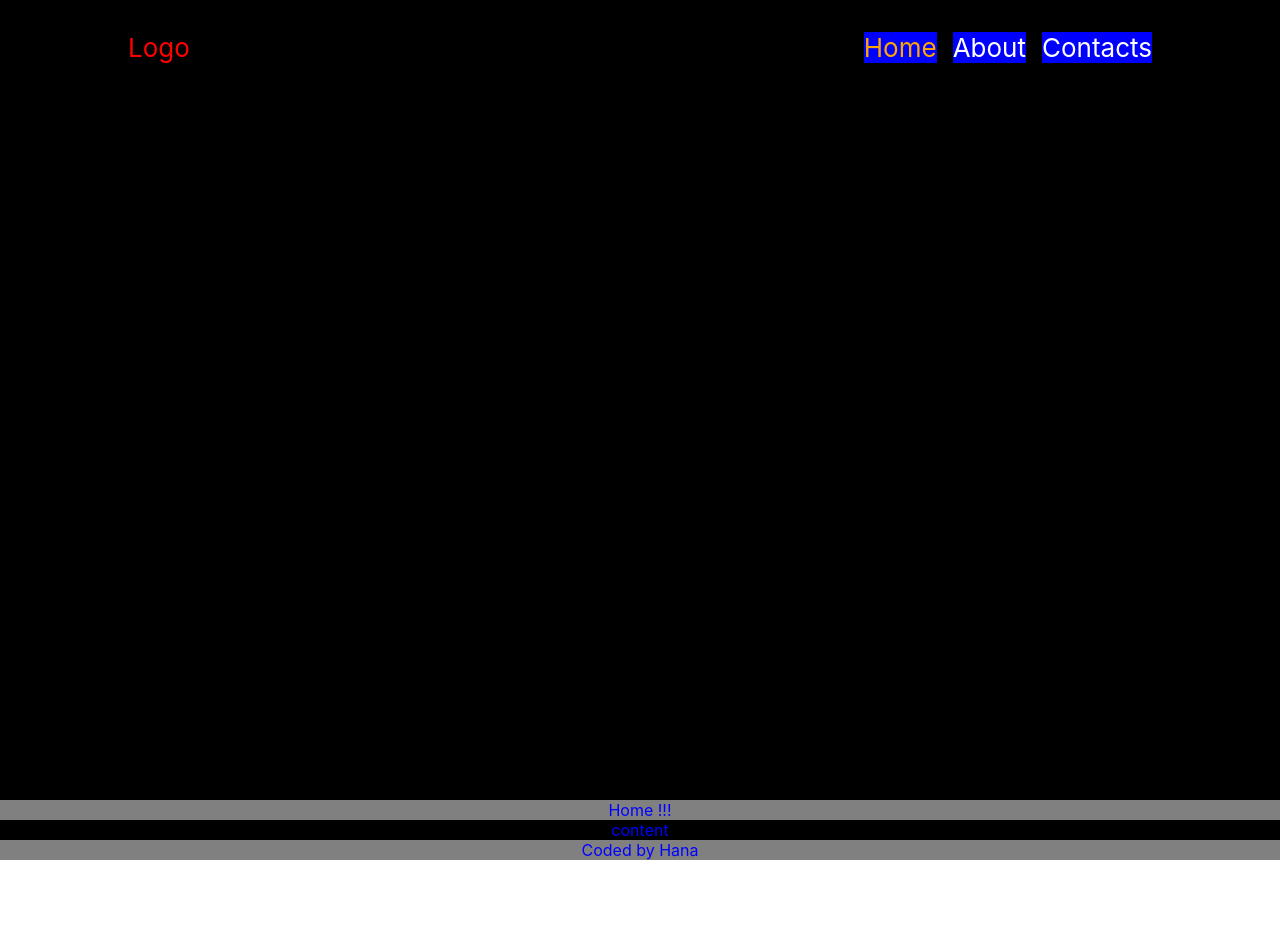
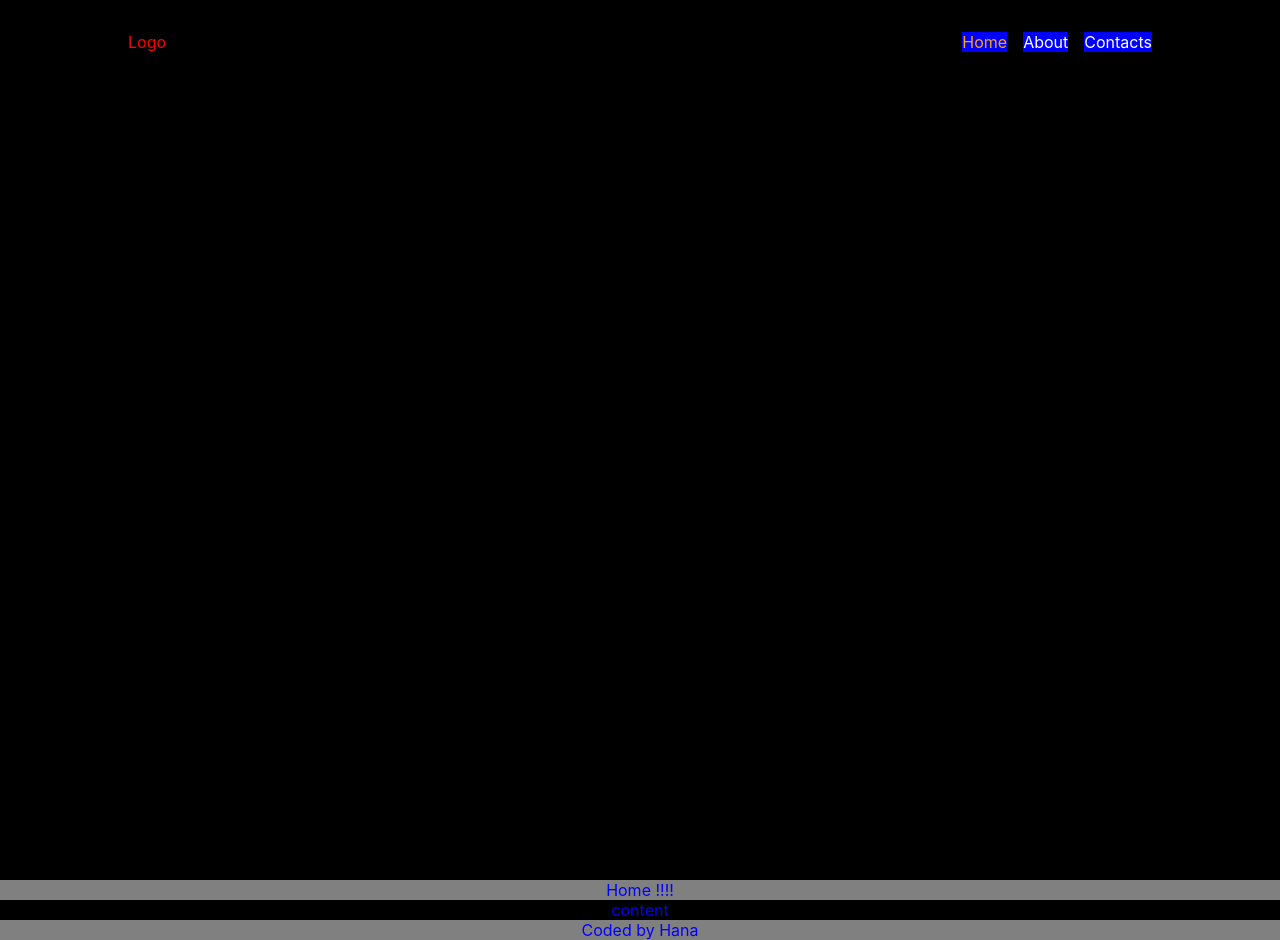
Before and after one commit to havoriskova/portfolio, a React (Create React App) app in the folder 01-portfolio/: page / in a window 1280 px wide. Before the commit the page ends 860 px from the top, so only its background shows below. Built offline with nearby package versions, Linux system fonts and the light colour scheme.

Commit message:
added logic for Loader

```diff
--- a/01-portfolio/src/App.css
+++ b/01-portfolio/src/App.css
@@ -38,20 +38,20 @@ footer {
 /*------------------*/
 
 .App header {
-  min-height: 100vh;
-  display: flex;
+  /* min-height: 100vh; */
+  height: 5rem;
+  /* display: flex;
   flex-direction: column;
   align-items: center;
   justify-content: center;
   font-size: calc(10px + 2vmin);
-  color: white;
+  color: white; */
 }
 
 .App header nav {
-  margin: 2rem;
-  position: fixed;
-  top: 0;
-  /* width: 80%; */
+  /* position: fixed; */
+  padding-top: 2rem;
+  top: 1rem;
   display: flex;
 }
 
--- a/01-portfolio/src/App.js
+++ b/01-portfolio/src/App.js
@@ -5,11 +5,16 @@ import About from './components/About.js';
 import Home from './components/Home.js';
 import Contact from './components/Contact.js';
 import { Component } from 'react';
+import Loader from './components/Loader';
 
 class App extends Component {
-  render() {
-    return (
-      <BrowserRouter>
+
+  constructor(props) {
+    super(props);
+    this.state = {
+      isLoading: true
+    };
+    this.myPage = (<BrowserRouter>
       <div className="App">
           <header>
             <nav>
@@ -34,8 +39,22 @@ class App extends Component {
 
           <footer><p>Coded by Hana</p></footer>
       </div>
-      </BrowserRouter>
-    );
+    </BrowserRouter>);
+  }
+
+
+  render() {
+
+    if ( this.state.isLoading ) {
+      {setTimeout(()=> {this.setState(state => ({
+        isLoading: false
+      }))}, 2000)}
+      return <Loader />
+    } else {
+    return (
+      this.myPage
+    );};
+
 }}
 
 export default App;
--- a/01-portfolio/src/components/Contact.js
+++ b/01-portfolio/src/components/Contact.js
@@ -3,7 +3,7 @@ export default function Contact() {
 
     return (
         <div className="Contact container">
-            Contact !!!
+            Contact !!! // little game would be nicer
         </div>
     )
 }
--- /dev/null
+++ b/01-portfolio/src/components/Home.css
@@ -0,0 +1,16 @@
+
+.Home .extension-of-header {
+    min-height: 100vh;
+    background-color: var(--primary-color);
+}
+
+.Home .full-width {
+    width: 100vw;
+    margin-inline-start: 50%;
+    transform: translate(-50%);
+}
+
+/* .Home .full-width {
+    box-shadow: 0 0 0 100vmax black;
+    clip-path: inset(0 - 100vmax);
+} */
--- a/01-portfolio/src/components/Home.js
+++ b/01-portfolio/src/components/Home.js
@@ -1,9 +1,15 @@
+import'./Home.css';
 
-export default function Home() {
+
+export default function Home(props) {
+
+    console.log("no")
+    console.log(props);
 
     return (
         <div className="Home container">
-            Home !!!
+            <div className='extension-of-header full-width'></div>
+            <div>Home !!!!</div>
         </div>
     )
 }
--- /dev/null
+++ b/01-portfolio/src/components/Loader.css
@@ -0,0 +1,6 @@
+.Loader.container {
+    position: absolute;
+    height: 100vh;
+    width: 100vw;
+    background-color: rgba(47, 226, 47, 0.7);
+}
--- /dev/null
+++ b/01-portfolio/src/components/Loader.js
@@ -0,0 +1,13 @@
+import './Loader.css';
+
+
+const Loader = (props) => {
+
+    return(
+        <div className="Loader container">
+            loaderrrr
+        </div>
+    )
+};
+
+export default Loader;
```
Lines whose indentation alone changed are shown as unchanged.
